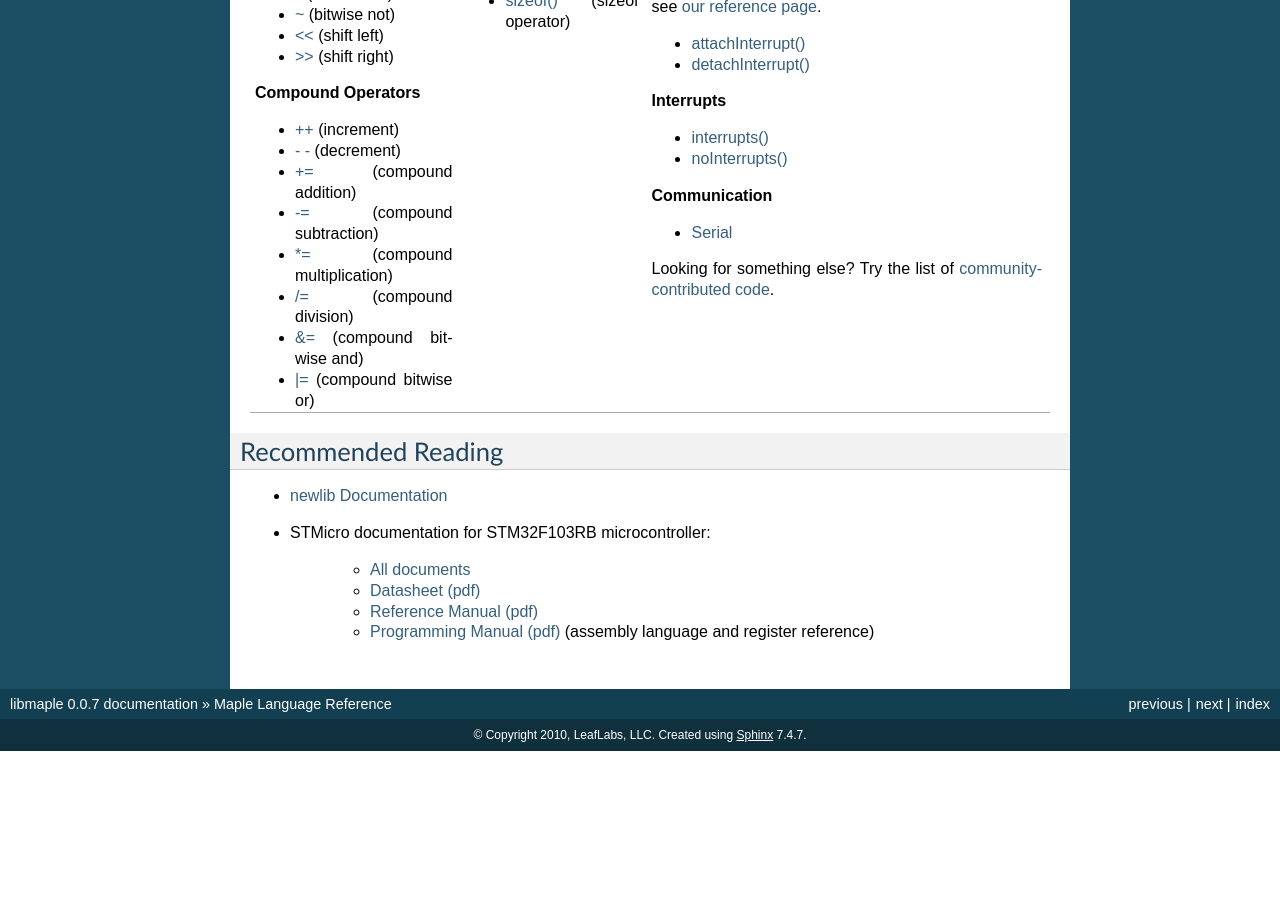
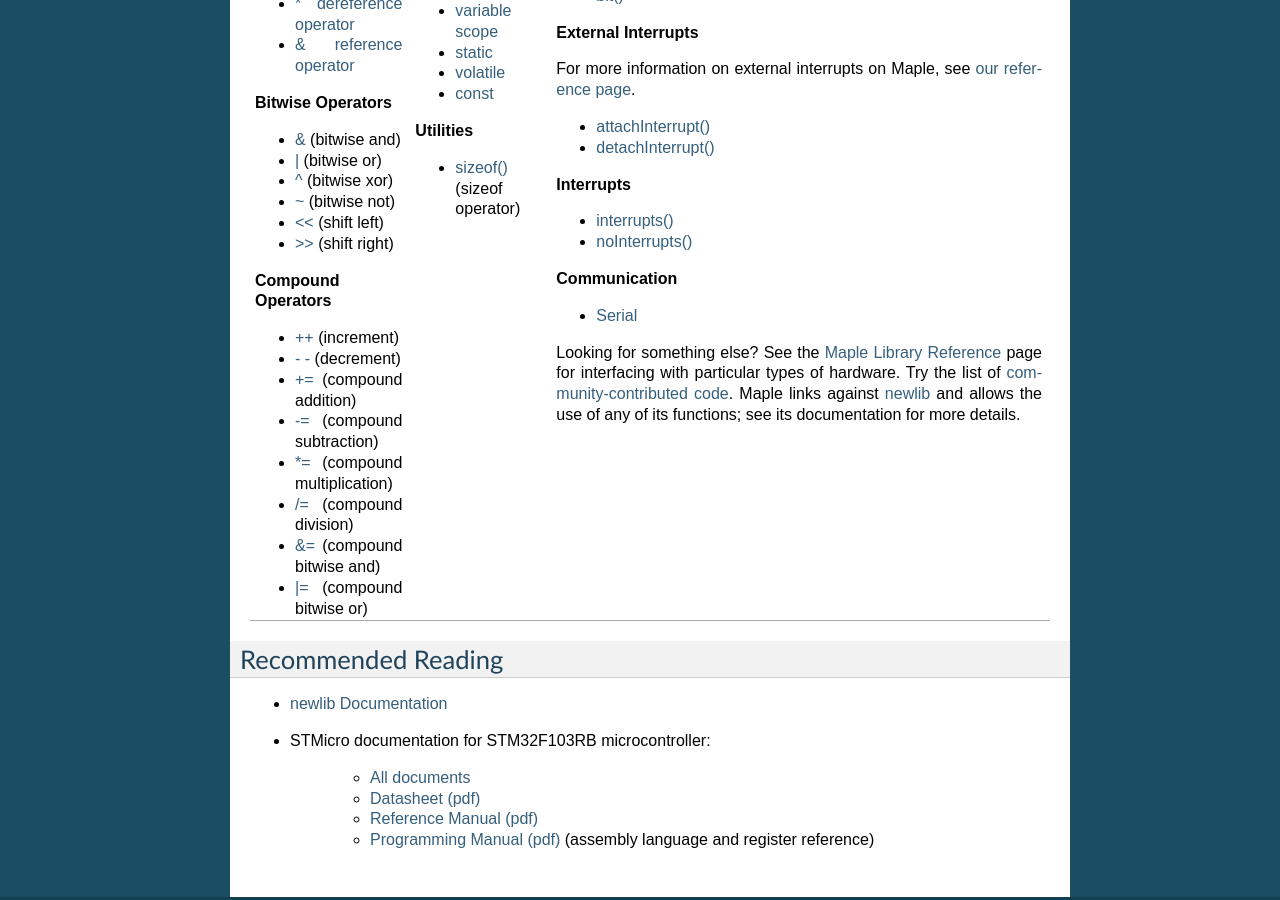
Before and after one commit to leaflabs/leaflabs-docs, a Sphinx documentation site: the page built from source/language.rst, in a window 1280 px wide and 900 px high, scrolled down 2019 px. Built offline with Sphinx 7.4.7, drawn with Linux system fonts in a browser that asks for light colours; before the commit the page ends 2770 px from its top, so only the background shows below that.

Commit message:
language reference

```diff
--- a/source/language.rst
+++ b/source/language.rst
@@ -162,14 +162,14 @@ Arduino Documentation Links
 |                                    |                                    |                                         |
 |* `+=`_ (compound addition)         |                                    |* `Serial`_                              |
 |                                    |                                    |                                         |
-|* `-=`_ (compound subtraction)      |                                    |Looking for something else? Try the list |
-|                                    |                                    |of `community-contributed code`_.        |
-|* `*=`_ (compound multiplication)   |                                    |                                         |
-|                                    |                                    |                                         |
-|* `/=`_ (compound division)         |                                    |                                         |
-|                                    |                                    |                                         |
-|* `&=`_ (compound bitwise and)      |                                    |                                         |
-|                                    |                                    |                                         |
+|* `-=`_ (compound subtraction)      |                                    |Looking for something else? See the      |
+|                                    |                                    |:ref:`libraries` page for interfacing    |
+|* `*=`_ (compound multiplication)   |                                    |with particular types of hardware. Try   |
+|                                    |                                    |the list of `community-contributed       |
+|* `/=`_ (compound division)         |                                    |code`_.  Maple links against `newlib`_   |
+|                                    |                                    |and allows the use of any of its         |
+|* `&=`_ (compound bitwise and)      |                                    |functions; see its documentation for more|
+|                                    |                                    |details.                                 |
 |* `|=`_ (compound bitwise or)       |                                    |                                         |
 |                                    |                                    |                                         |
 +------------------------------------+------------------------------------+-----------------------------------------+
@@ -324,6 +324,7 @@ Arduino Documentation Links
 
 .. _Serial: http://arduino.cc/en/Reference/Serial
 .. _community-contributed code: http://www.arduino.cc/playground/Main/GeneralCodeLibrary
+.. _newlib: http://sourceware.org/newlib/
 
 Recommended Reading
 -------------------
--- a/source/libraries.rst
+++ b/source/libraries.rst
@@ -1,3 +1,5 @@
+.. _libraries:
+
 =========================
  Maple Library Reference
 =========================
```
